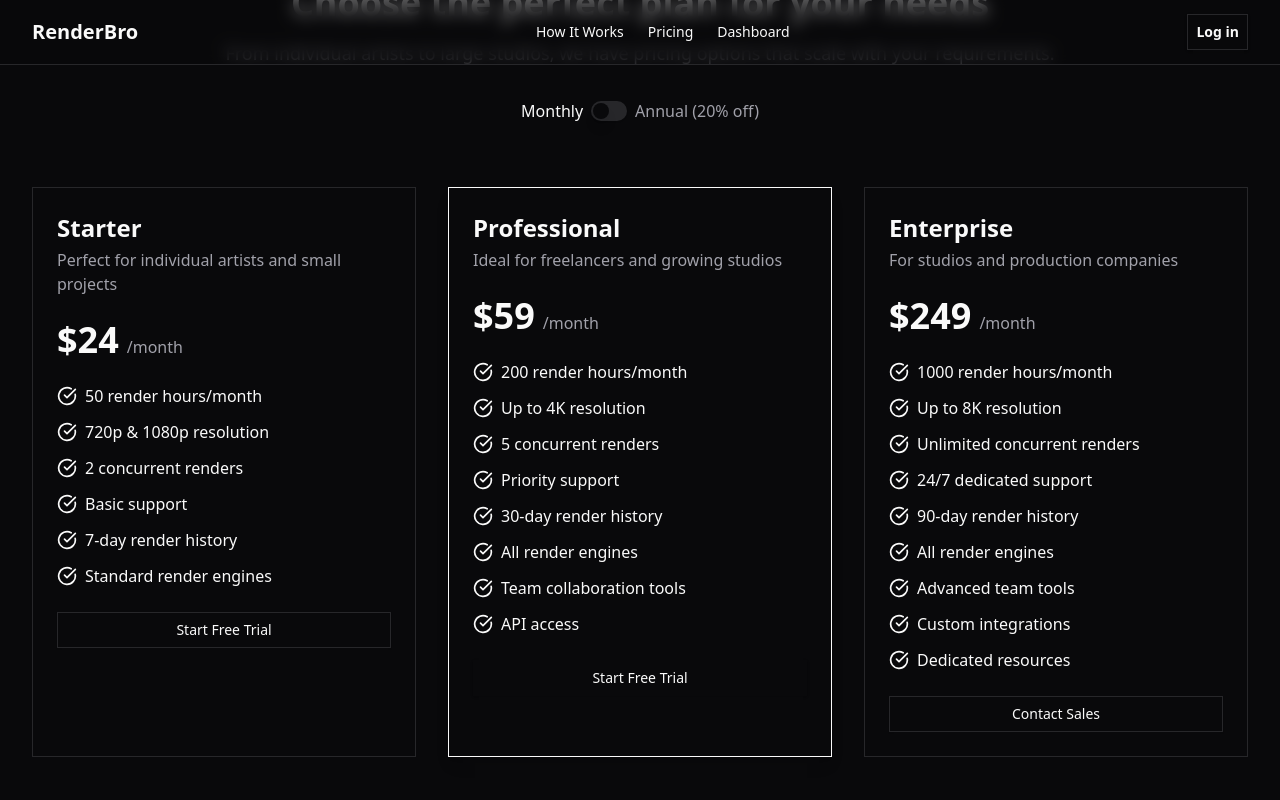
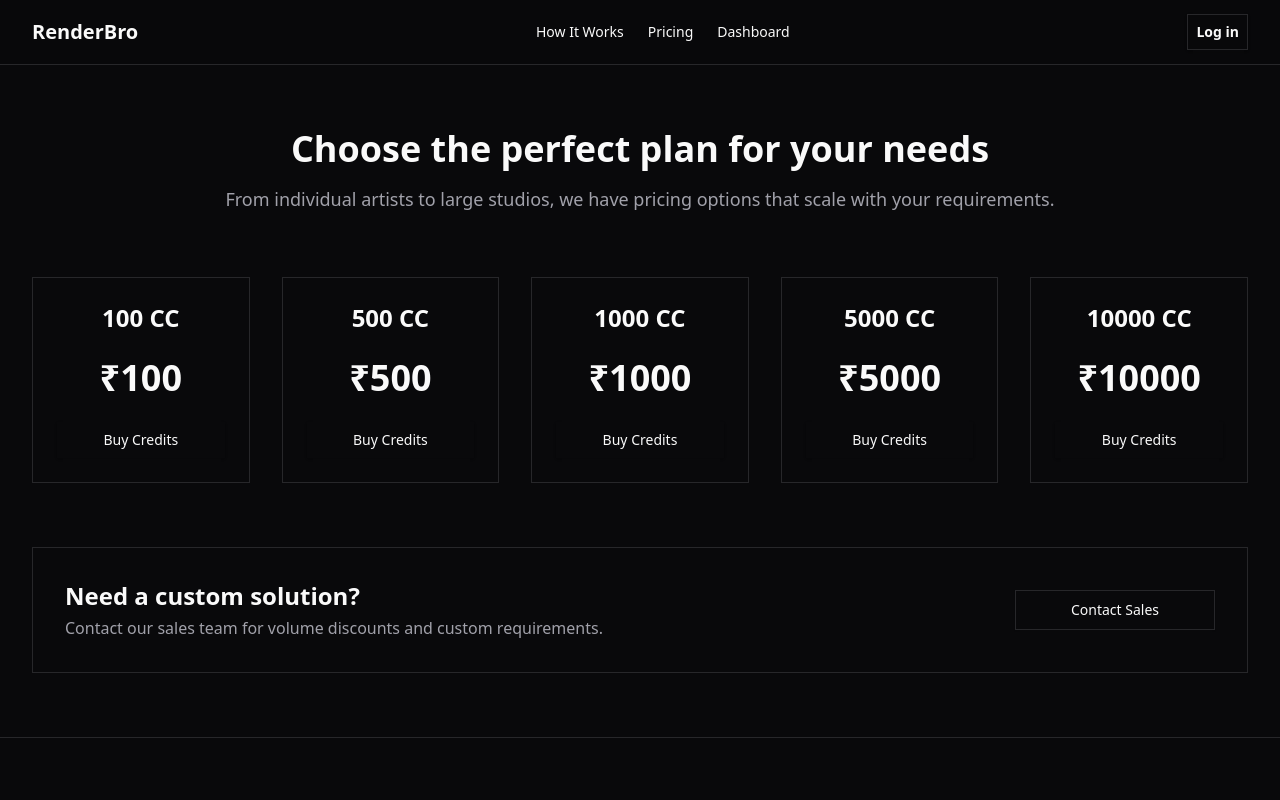
Before and after one commit to 2BrokeGuys/rendering-frontend, a Next.js app in the folder frontend/: page /pricing in a window 1280 px wide. Shown: the top 800 px of the page. Built offline with nearby package versions, Linux system fonts and the light colour scheme; no server answers; a web font is replaced by a local one.

Commit message:
stripe integration

```diff
--- a/frontend/app/actions.ts
+++ b/frontend/app/actions.ts
@@ -2,17 +2,17 @@ import { sql } from "@/lib/db";
 
 /* eslint-disable */
 export async function saveUserToDB(user: any) {
-  const { id, name, email } = user;
+  const { id, name, image, email } = user;
 
   try {
     const data = await sql`SELECT email FROM users WHERE email = ${email}`;
 
     if (data.length > 0) return { error: false };
 
-    await sql`INSERT INTO users(user_id, name, email) VALUES(${id}, ${name}, ${email});`;
+    await sql`INSERT INTO users(user_id, name, image, email) VALUES(${id}, ${name}, ${image}, ${email});`;
     return { error: false };
   } catch (error) {
-    console.error(error);
+    console.error("Error saving user to DB: ", error);
     return { error: true };
   }
 }
--- /dev/null
+++ b/frontend/app/api/checkout/route.ts
@@ -0,0 +1,55 @@
+import { stripe } from "@/lib/stripe";
+import { getToken } from "next-auth/jwt";
+import { NextRequest, NextResponse } from "next/server";
+
+export const POST = async (request: NextRequest) => {
+  const session = await getToken({ req: request });
+
+  if (!session) {
+    return NextResponse.json({ message: "Not signed in" }, { status: 401 });
+  }
+
+  const { sub: userId } = session;
+
+  const { product_name, product_price, product_id } = await request.json();
+
+  const host = request.headers.get("host");
+  const protocol = request.headers.get("x-forwarded-proto") ?? "http";
+  const cancelUrl = request.headers.get("referer") as string;
+
+  try {
+    const checkoutSession = await stripe.checkout.sessions.create({
+      payment_method_types: ["card"],
+      mode: "payment",
+      line_items: [
+        {
+          price_data: {
+            currency: "inr",
+            product_data: {
+              name: `${product_name} CC`,
+              metadata: {
+                id: product_id,
+              },
+            },
+            unit_amount: product_price * 100,
+          },
+          quantity: 1,
+        },
+      ],
+      metadata: { userId: userId as string, productId: product_id as string },
+      success_url: `${protocol}://${host}/?session_id={CHECKOUT_SESSION_ID}`,
+      cancel_url: cancelUrl,
+    });
+
+    return NextResponse.json(
+      { paymentLink: checkoutSession.url },
+      { status: 200 },
+    );
+  } catch (error) {
+    console.error("Error Generating Payment Link: ", error);
+    return NextResponse.json(
+      { error: "Internal Server Error" },
+      { status: 500 },
+    );
+  }
+};
--- /dev/null
+++ b/frontend/app/api/webhook/route.ts
@@ -0,0 +1,66 @@
+import { stripe } from "@/lib/stripe";
+import Stripe from "stripe";
+import { NextRequest, NextResponse } from "next/server";
+import { creditPlans } from "@/lib/plans";
+import { sql } from "@/lib/db";
+
+export const config = {
+  api: {
+    bodyParser: false,
+  },
+};
+
+async function getRawBody(readable: ReadableStream): Promise<Buffer> {
+  const chunks: Uint8Array[] = [];
+  const reader = readable.getReader();
+
+  let done = false;
+  while (!done) {
+    const { value, done: readerDone } = await reader.read();
+    if (value) chunks.push(value);
+    done = readerDone;
+  }
+
+  return Buffer.concat(chunks);
+}
+
+export const POST = async (request: NextRequest) => {
+  try {
+    const sig: any = request.headers.get("stripe-signature");
+
+    if (!sig) {
+      return new NextResponse("Missing Stripe signature", { status: 400 });
+    }
+
+    let event: Stripe.Event;
+
+    const rawBody = await getRawBody(request.body as ReadableStream);
+
+    try {
+      event = stripe.webhooks.constructEvent(
+        rawBody,
+        sig,
+        process.env.STRIPE_WEBHOOK_SECRET as string,
+      );
+    } catch (error) {
+      console.error("Error verifying webhook:", error);
+      return new NextResponse(`Webhook Error: ${error}`, { status: 400 });
+    }
+
+    if (event.type === "checkout.session.completed") {
+      const { userId, productId } = event.data.object
+        .metadata as Stripe.Metadata;
+
+      const { credits } = creditPlans.find(
+        (plan) => plan.productId === productId,
+      )!;
+
+      await sql`UPDATE users SET credits = credits + ${credits} WHERE user_id = ${userId};`;
+    }
+
+    return new NextResponse(null, { status: 200 });
+  } catch (error) {
+    console.error("Webhook Error: ", error);
+    return new NextResponse("Internal Server Error", { status: 500 });
+  }
+};
--- a/frontend/app/pricing/page.tsx
+++ b/frontend/app/pricing/page.tsx
@@ -1,14 +1,40 @@
 "use client";
 
 import { Button } from "@/components/ui/button";
-import { Switch } from "@/components/ui/switch";
-import { Badge, CheckCircle } from "lucide-react";
-import { useState } from "react";
+import { creditPlans } from "@/lib/plans";
+import { toast } from "sonner";
 
-export default function Pricing() {
-  const [isAnnual, setIsAnnual] = useState(false);
+export default function Page() {
+  const checkOut = async (
+    credits: number,
+    price: number,
+    productId: string,
+  ) => {
+    try {
+      const response = await fetch("/api/checkout", {
+        method: "POST",
+        headers: { "Content-Type": "application/json" },
+        body: JSON.stringify({
+          product_name: credits,
+          product_price: price,
+          product_id: productId,
+        }),
+      });
+
+      const { paymentLink } = await response.json();
+      if (paymentLink) {
+        window.location.href = paymentLink;
+      } else {
+        console.error("Failed to get payment link");
+        toast.error("Failed to generate a payment link");
+      }
+    } catch (error) {
+      console.error("Checkout error:", error);
+    }
+  };
+
   return (
-    <div className="flex max-w-screen-xl justify-center mx-auto h-screen items-center">
+    <div className="flex max-w-screen-xl justify-center mx-auto py-16 items-center">
       <div className="container">
         <div className="text-center max-w-screen-xl mx-auto mb-16 space-y-4">
           <h2 className="text-3xl md:text-4xl font-bold">
@@ -18,115 +44,24 @@ export default function Pricing() {
             From individual artists to large studios, we have pricing options
             that scale with your requirements.
           </p>
-          <div className="flex items-center justify-center gap-2 pt-4">
-            <span
-              className={!isAnnual ? "font-medium" : "text-muted-foreground"}
-            >
-              Monthly
-            </span>
-            <Switch
-              checked={isAnnual}
-              onCheckedChange={setIsAnnual}
-              id="pricing-toggle"
-            />
-            <span
-              className={isAnnual ? "font-medium" : "text-muted-foreground"}
-            >
-              Annual (20% off)
-            </span>
-          </div>
         </div>
 
-        <div className="grid md:grid-cols-3 gap-8">
-          {[
-            {
-              title: "Starter",
-              description: "Perfect for individual artists and small projects",
-              price: isAnnual ? 19 : 24,
-              features: [
-                "50 render hours/month",
-                "720p & 1080p resolution",
-                "2 concurrent renders",
-                "Basic support",
-                "7-day render history",
-                "Standard render engines",
-              ],
-              cta: "Start Free Trial",
-              popular: false,
-            },
-            {
-              title: "Professional",
-              description: "Ideal for freelancers and growing studios",
-              price: isAnnual ? 49 : 59,
-              features: [
-                "200 render hours/month",
-                "Up to 4K resolution",
-                "5 concurrent renders",
-                "Priority support",
-                "30-day render history",
-                "All render engines",
-                "Team collaboration tools",
-                "API access",
-              ],
-              cta: "Start Free Trial",
-              popular: true,
-            },
-            {
-              title: "Enterprise",
-              description: "For studios and production companies",
-              price: isAnnual ? 199 : 249,
-              features: [
-                "1000 render hours/month",
-                "Up to 8K resolution",
-                "Unlimited concurrent renders",
-                "24/7 dedicated support",
-                "90-day render history",
-                "All render engines",
-                "Advanced team tools",
-                "Custom integrations",
-                "Dedicated resources",
-              ],
-              cta: "Contact Sales",
-              popular: false,
-            },
-          ].map((plan, i) => (
+        <div className="grid md:grid-cols-5 gap-8">
+          {creditPlans.map((plan, i) => (
             <div
               key={i}
-              className={`relative rounded-lg border ${plan.popular ? "border-primary shadow-lg" : ""} bg-background`}
+              className="rounded-lg border bg-background p-6 space-y-6 text-center"
             >
-              {plan.popular && (
-                <div className="absolute top-0 right-0 transform translate-x-2 -translate-y-2">
-                  <Badge className="px-3 py-1 bg-primary text-primary-foreground">
-                    Most Popular
-                  </Badge>
-                </div>
-              )}
-              <div className="p-6 space-y-6">
-                <div>
-                  <h3 className="text-2xl font-bold">{plan.title}</h3>
-                  <p className="text-muted-foreground mt-1">
-                    {plan.description}
-                  </p>
-                </div>
-                <div className="flex items-baseline">
-                  <span className="text-4xl font-bold">${plan.price}</span>
-                  <span className="text-muted-foreground ml-2">/month</span>
-                </div>
-                <ul className="space-y-3">
-                  {plan.features.map((feature, j) => (
-                    <li key={j} className="flex items-center gap-2">
-                      <CheckCircle className="text-primary size-5 flex-shrink-0" />
-                      <span>{feature}</span>
-                    </li>
-                  ))}
-                </ul>
-                <Button
-                  className="w-full"
-                  variant={plan.popular ? "default" : "outline"}
-                >
-                  {plan.cta}
-                </Button>
-              </div>
+              <h3 className="text-2xl font-bold">{plan.credits} CC</h3>
+              <div className="text-4xl font-bold">₹{plan.price}</div>
+              <Button
+                className="w-full"
+                onClick={() =>
+                  checkOut(plan.credits, plan.price, plan.productId)
+                }
+              >
+                Buy Credits
+              </Button>
             </div>
           ))}
         </div>
--- /dev/null
+++ b/frontend/lib/plans.ts
@@ -0,0 +1,7 @@
+export const creditPlans = [
+  { credits: 100, price: 100, productId: "prod_RyK1SX0CDSuNoF" },
+  { credits: 500, price: 500, productId: "prod_RyK12CYubHoBYl" },
+  { credits: 1000, price: 1000, productId: "prod_RyK2lqJafxR1vd" },
+  { credits: 5000, price: 5000, productId: "prod_RyK2LdpJAlBkTG" },
+  { credits: 10000, price: 10000, productId: "prod_RyK2H6sUM6Lnyh" },
+];
--- /dev/null
+++ b/frontend/lib/stripe.ts
@@ -0,0 +1,3 @@
+import Stripe from "stripe";
+
+export const stripe = new Stripe(process.env.STRIPE_SECRET_KEY as string);
--- a/frontend/package.json
+++ b/frontend/package.json
@@ -9,7 +9,8 @@
     "build": "next build",
     "start": "next start",
     "lint": "next lint",
-    "prepare": "cd .. && husky frontend/.husky"
+    "prepare": "cd .. && husky frontend/.husky",
+    "stripe:listen": "stripe listen --forward-to localhost:3000/api/webhook"
   },
   "dependencies": {
     "@auth/core": "^0.34.2",
@@ -33,6 +34,7 @@
     "react-dom": "^19.0.0",
     "react-dropzone": "^14.3.5",
     "sonner": "^2.0.1",
+    "stripe": "^17.7.0",
     "tailwind-merge": "^3.0.1",
     "tailwindcss-animate": "^1.0.7",
     "three": "^0.173.0"
```
Also changed, not shown: 2 other files (tests, documents, lock files or other folders).
